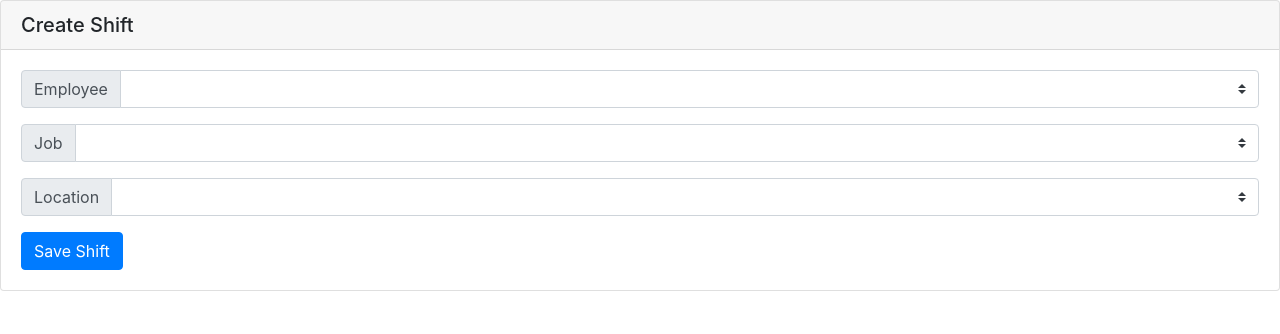
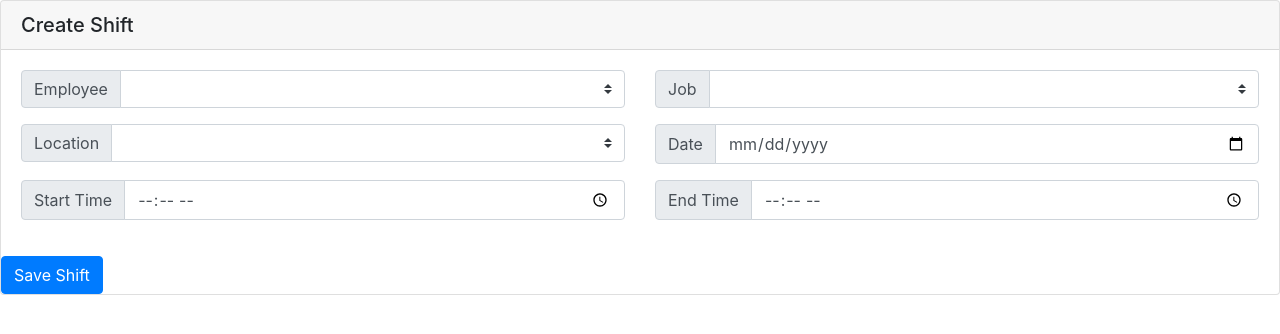
Before and after one commit to JGuyton501/Circus-Harmony-CWAC, a Flask app: page /admin/shift in a window 1280 px wide. Shown: the top 334 px of the page. Run offline with Flask 2, Linux system fonts and the light colour scheme; lists and menus that the app fills with data are empty; some libraries are stand-ins or nearby versions.

Commit message:
added new dashboard components

```diff
--- a/app.py
+++ b/app.py
@@ -9,7 +9,7 @@ app = Flask(__name__)
 app.debug = True
 
 app.config['DEBUG'] = True
-app.config['SQLALCHEMY_DATABASE_URI'] = 'postgresql://postgres@localhost/circus'
+app.config['SQLALCHEMY_DATABASE_URI'] = 'postgresql://mel:password@localhost/circus'
 app.config['SQLALCHEMY_TRACK_MODIFICATIONS'] = False
 db = SQLAlchemy(app)
 db.init_app(app)
@@ -29,6 +29,10 @@ def main():
 @app.route('/admin/shift')
 def createShift():
 	return render_template('addShift.html')
+
+@app.route('/admin/grouping')
+def createCategoryGrouping():
+	return render_template('addCategoryGrouping.html')
 
 @app.route('/schedule')
 def schedule():
--- a/templates/addShift.html
+++ b/templates/addShift.html
@@ -7,14 +7,55 @@
 <div class="card">
 	<h5 class="card-header">Create Shift</h5>
 	<div class="card-body">
-
+		<div class=row>
+			<div class="col-sm">
 				{% include "employee.html" %}
+			</div>
+			<div class="col-sm">
 				{% include "job.html" %}
+			</div>
+		</div>
+		<div class=row>
+			<div class="col-sm">
 				{% include "location.html" %}
+			</div>
+			<div class="col-sm">
 
 
+				<div class="input-group mb-3">
+					<div class="input-group-prepend">
+						<label class="input-group-text" for="inputGroupSelect01">Date</label>
+					</div>
+					<input type="date" class="form-control" aria-label="date" aria-describedby="basic-addon2" id="shift-date">
+				</div>
+			</div>
+		</div>
+		<div class=row>
+			<div class="col-sm">
+				<div class="input-group mb-3">
+					<div class="input-group-prepend">
+						<label class="input-group-text" for="inputGroupSelect01">Start Time</label>
+					</div>
+					<input type="time" class="form-control" aria-label="time" aria-describedby="basic-addon2" id="shift-starttime">
+				</div>
+			</div>
+			<div class="col-sm">
+				<div class="input-group mb-3">
+					<div class="input-group-prepend">
+						<label class="input-group-text" for="inputGroupSelect01">End Time</label>
+					</div>
+					<input type="time" class="form-control" aria-label="time" aria-describedby="basic-addon2" id="shift-endtime">
+				</div>
+			</div>
+		</div>
+	</div>
 
+
+	<div class=row>
+		<div class="col-sm">
 			<a href="#" class="btn btn-primary">Save Shift</a>
+		</div>
+	</div>
 </div>
 </div>
 
```
Also changed, not shown: static/js/add-category-controller.js (added, +38 -0 lines), static/js/category-controller.js (added, +37 -0 lines), templates/addCategory.html (added, +31 -0 lines), templates/addCategoryGrouping.html (added, +31 -0 lines), templates/category.html (added, +20 -0 lines). Lines whose indentation alone changed are shown as unchanged.
